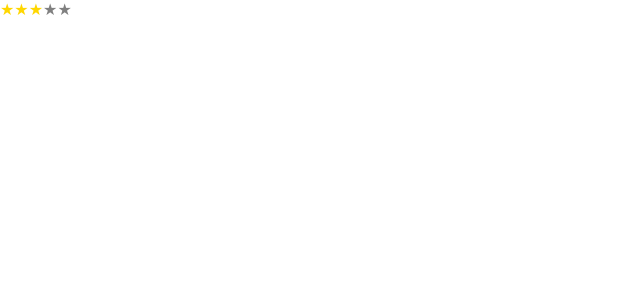
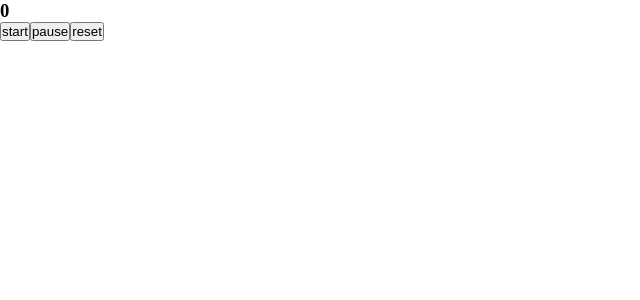
Before and after one commit to sundarbadagala/mynewreactapp, a React (Create React App) app: page / in a window 1280 px wide. Shown: the top 300 px of the page, without its empty margins (0-640 px from the left). Built offline with nearby package versions, Linux system fonts and the light colour scheme.

Commit message:
system design counter

```diff
--- a/src/index.js
+++ b/src/index.js
@@ -6,9 +6,9 @@ import reportWebVitals from './reportWebVitals';
 
 const root = ReactDOM.createRoot(document.getElementById('root'));
 root.render(
-  <React.StrictMode>
+
     <App />
-  </React.StrictMode>
+
 );
 
 // If you want to start measuring performance in your app, pass a function
--- /dev/null
+++ b/src/system-design/count-down/index.js
@@ -0,0 +1,35 @@
+import React, { useEffect, useRef, useState } from "react";
+
+function CountDown() {
+  const counterRef = useRef(null);
+  const [count, setCount] = useState(0);
+  const [pauseStatus, setPauseStatus] = useState("pause");
+
+  const handleStart = () => {
+    counterRef.current = setInterval(() => {
+      setCount((prev) => prev + 1);
+    }, 1000);
+  };
+  const handlePause = () => {
+    if (pauseStatus === "pause") {
+      clearInterval(counterRef.current);
+      setPauseStatus("play");
+    } else {
+      handleStart();
+      setPauseStatus("pause");
+    }
+  };
+  const handleReset = () => {
+    setCount(0);
+  };
+  return (
+    <div>
+      <h3>{count}</h3>
+      <button onClick={handleStart}>start</button>
+      <button onClick={handlePause}>{pauseStatus}</button>
+      <button onClick={handleReset}>reset</button>
+    </div>
+  );
+}
+
+export default CountDown;
--- a/src/system-design/index.js
+++ b/src/system-design/index.js
@@ -1,6 +1,7 @@
 import React, { useEffect, useState } from "react";
 import ProgressBar from "./progress-bar";
 import StarRating from "./star-rating";
+import CountDown from "./count-down";
 
 function Index() {
   const [perc, setPerc] = useState(20);
@@ -11,7 +12,8 @@ function Index() {
   return (
     <div>
       {/* <ProgressBar percentage={perc} width="500px" height="10px" /> */}
-      <StarRating count={5} value={rating} handleSelect={handleSelect} />
+      {/* <StarRating count={5} value={rating} handleSelect={handleSelect} /> */}
+      <CountDown/>
     </div>
   );
 }
```
